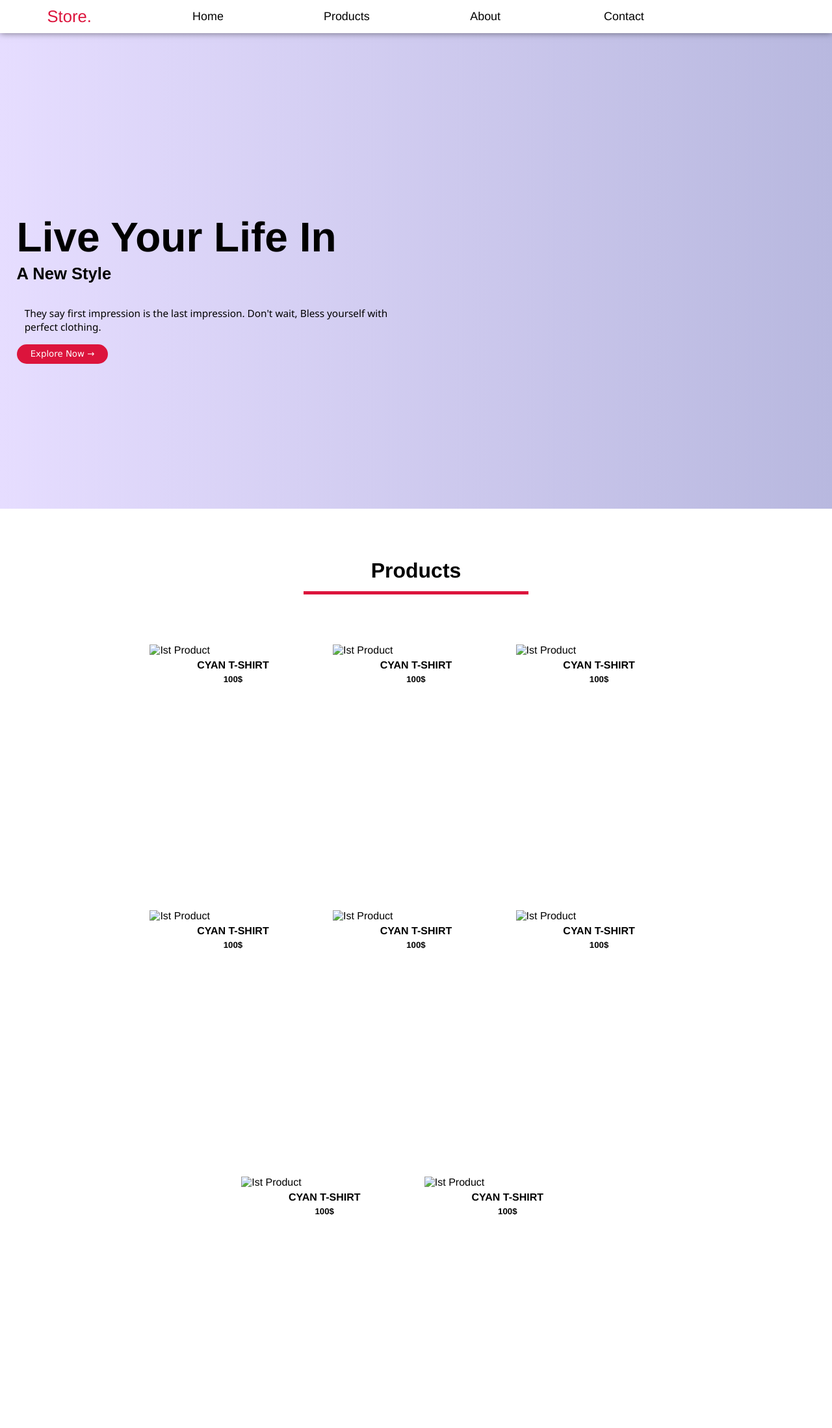
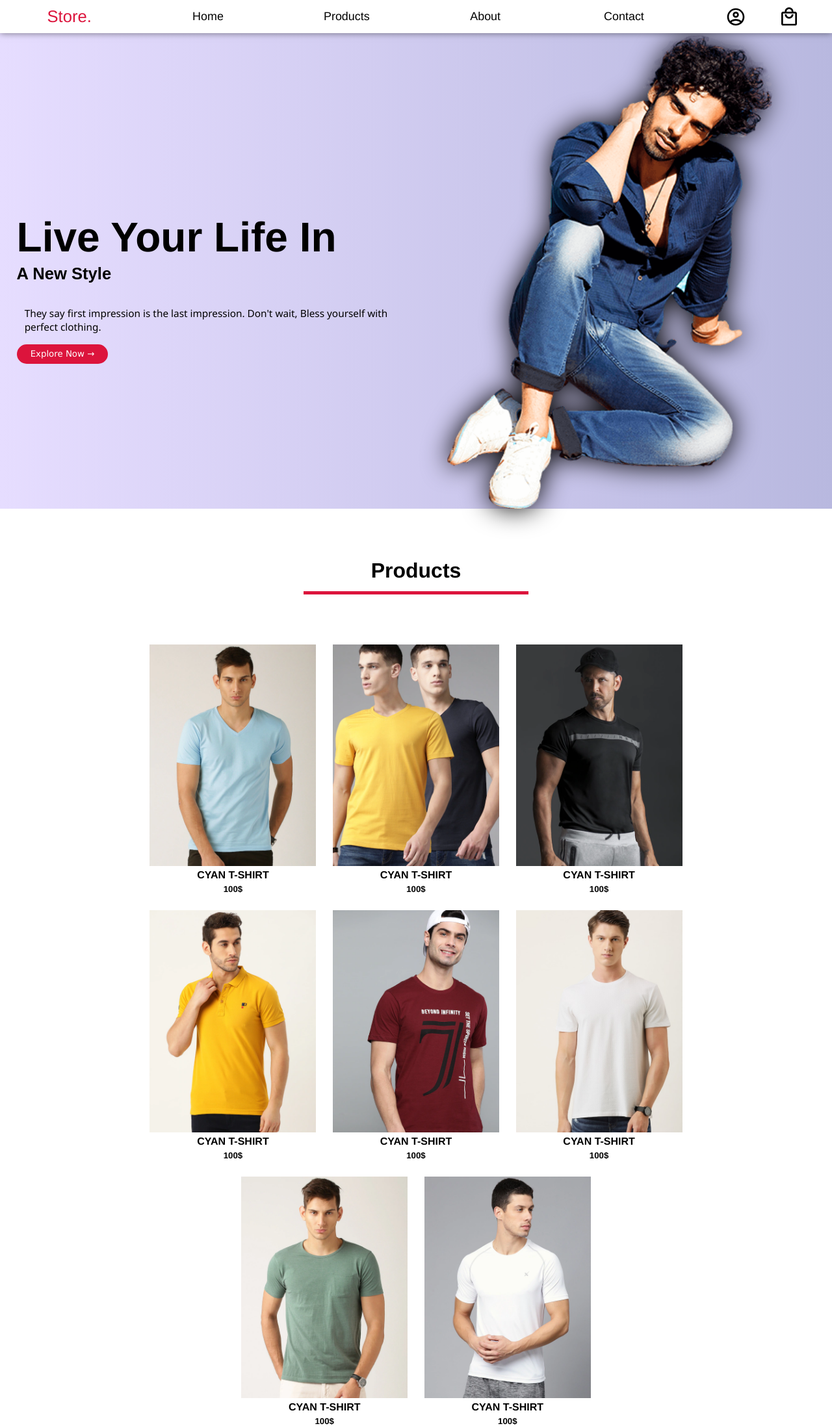
Before and after one commit to sakib7860/Ecommerce-Using-Flexbox, a plain HTML site: page index.html in a window 1280 px wide. Shown: the top 2198 px of the page at 65% size. Drawn offline with Linux system fonts and the light colour scheme; the site is published under a folder, as on GitHub Pages, so addresses that start at the root find nothing.

Commit message:
Update index.html

```diff
--- a/index.html
+++ b/index.html
@@ -2,7 +2,7 @@
 <html lang="en">
 <head>
      <title>Ecommerce</title>
-     <link rel="stylesheet" href="./css/style.css">
+     <link rel="stylesheet" href="css/style.css">
 </head>
 <body>
 
@@ -17,8 +17,8 @@
             <a href="">Contact</a>
         </div>
         <div class="right">
-            <img src="/image/profile.svg" alt="">
-            <img src="/image/cart.svg" alt="">
+            <img src="image/profile.svg" alt="">
+            <img src="image/cart.svg" alt="">
         </div>
     </nav>
 
@@ -30,7 +30,7 @@
             <button>Explore Now →</button>
         </div>
         <div class="container" id="right">
-            <img src="/image/home.png" alt="">
+            <img src="image/home.png" alt="">
         </div>
     </section>
 
@@ -40,49 +40,49 @@
 
         <div class="pro-container">
             <div class="products">
-                <img src="/image/1.webp" alt="Ist Product">
+                <img src="image/1.webp" alt="Ist Product">
                 <h4>CYAN T-SHIRT</h4>
                 <h5>100$</h5>
             </div>
 
             <div class="products">
-                <img src="/image/2.webp" alt="Ist Product">
+                <img src="image/2.webp" alt="Ist Product">
                 <h4>CYAN T-SHIRT</h4>
                 <h5>100$</h5>
             </div>
 
             <div class="products">
-                <img src="/image/3.webp" alt="Ist Product">
+                <img src="image/3.webp" alt="Ist Product">
                 <h4>CYAN T-SHIRT</h4>
                 <h5>100$</h5>
             </div>
 
             <div class="products">
-                <img src="/image/4.webp" alt="Ist Product">
+                <img src="image/4.webp" alt="Ist Product">
                 <h4>CYAN T-SHIRT</h4>
                 <h5>100$</h5>
             </div>
 
             <div class="products">
-                <img src="/image/5.webp" alt="Ist Product">
+                <img src="image/5.webp" alt="Ist Product">
                 <h4>CYAN T-SHIRT</h4>
                 <h5>100$</h5>
             </div>
 
             <div class="products">
-                <img src="/image/6.jpg" alt="Ist Product">
+                <img src="image/6.jpg" alt="Ist Product">
                 <h4>CYAN T-SHIRT</h4>
                 <h5>100$</h5>
             </div>
 
             <div class="products">
-                <img src="/image/7.webp" alt="Ist Product">
+                <img src="image/7.webp" alt="Ist Product">
                 <h4>CYAN T-SHIRT</h4>
                 <h5>100$</h5>
             </div>
 
             <div class="products">
-                <img src="/image/8.webp" alt="Ist Product">
+                <img src="image/8.webp" alt="Ist Product">
                 <h4>CYAN T-SHIRT</h4>
                 <h5>100$</h5>
             </div>
@@ -94,8 +94,8 @@
         <div class="leftFooter">
           <h4>DOWNLOAD OUR AP4</h4>
           <p>Download App for Android and IOS mobile phone</p>
-          <img src="./image/playstore.png" alt="playstore" />
-          <img src="./image/Appstore.png" alt="Appstore" />
+          <img src="image/playstore.png" alt="playstore" />
+          <img src="image/Appstore.png" alt="Appstore" />
         </div>
 
         <div class="midFooter">
```
